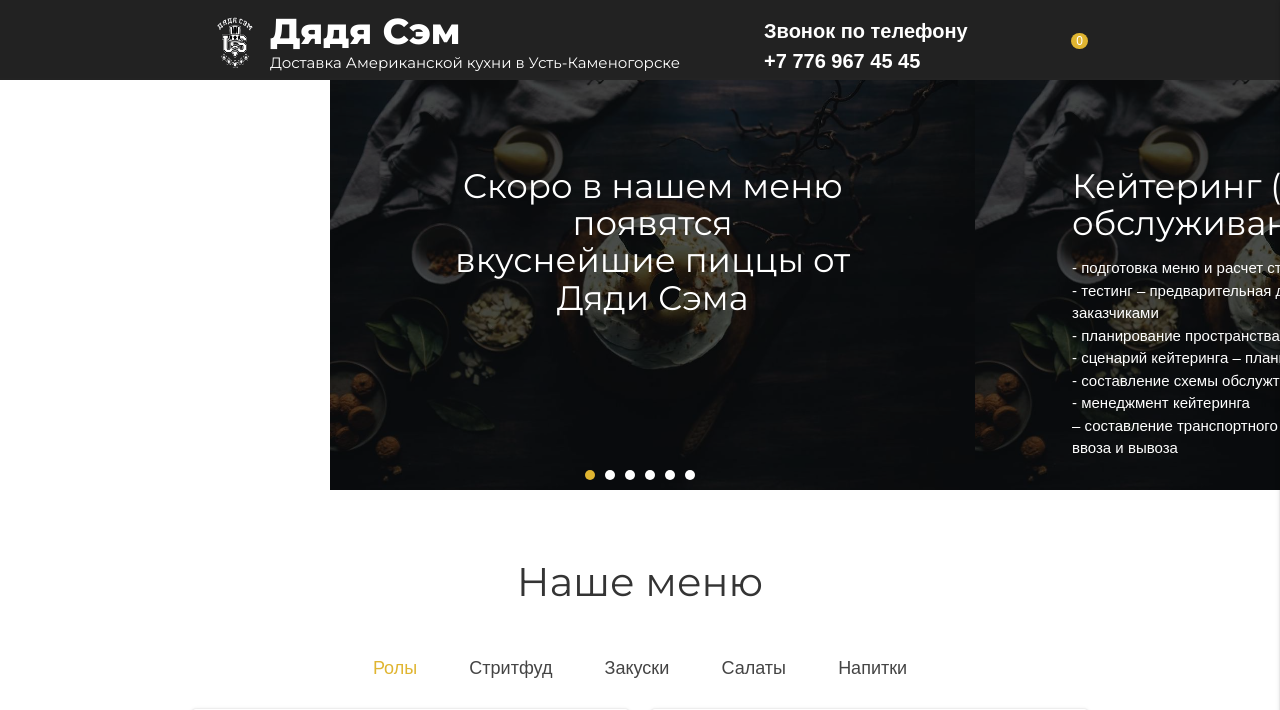
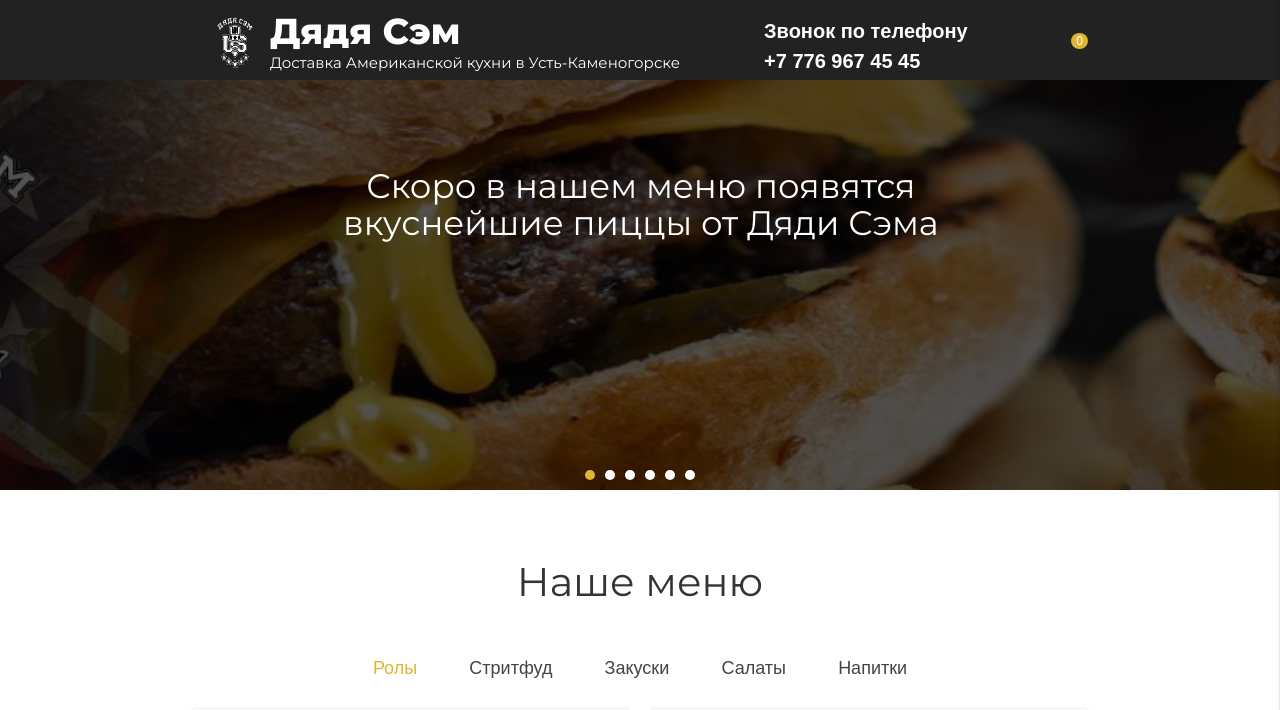
Before and after one commit to infabls/eda_enot, a PHP site: page / in a window 1280 px wide. Shown: the top 710 px of the page. Run offline with PHP 8.4, Linux system fonts and the light colour scheme; data that the repository does not hold is empty; some web fonts are replaced.

Commit message:
upd pravki

```diff
--- a/index.php
+++ b/index.php
@@ -1,7 +1,7 @@
 <?php require 'inc/header.php'; ?>
 <div class="slider-slick app-pages">
    <div class="slider-entry">
-      <img src="img/slider1.jpg" alt="">
+      <img src="img/02.jpg" alt="">
       <div class="overlay"></div>
       <div class="caption">
          <div class="container">
@@ -14,7 +14,7 @@
 
    <div class="slider-entry">
       <div class="overlay"></div>
-      <img class="lazyload" data-src="img/slider3.jpg" alt="">
+      <img class="lazyload" data-src="img/01.jpg" alt="">
       <div class="caption">
          <div class="container">
           <h2>Подпишись на наш инстаграм и получай скидку 10%</h2>
@@ -49,7 +49,7 @@
 </div>
 <div class="slider-entry">
    <div class="overlay"></div>
-   <img class="lazyload" data-src="img/slider3.jpg" alt="">
+   <img class="lazyload" data-src="img/03.jpg" alt="">
    <div class="caption">
       <div class="container">
          <h2>Скоро в нашем меню появятся <br> вкуснейшие пиццы от Дяди Сэма</h2>
@@ -60,7 +60,7 @@
 </div>
 <div class="slider-entry">
    <div class="overlay"></div>
-   <img class="lazyload" data-src="img/slider3.jpg" alt="">
+   <img class="lazyload" data-src="img/04.jpg" alt="">
    <div class="caption">
       <div class="container">
          <h2 style="text-align: left;">Кейтеринг (выездное обслуживание)</h2>
```
Also changed, not shown: img/01.jpg (added), img/02.jpg (added), img/03.jpg (added), img/04.jpg (added), img/napitki/bon.jpg (added), img/napitki/fan.jpg (added), img/napitki/gor.jpg (added).
